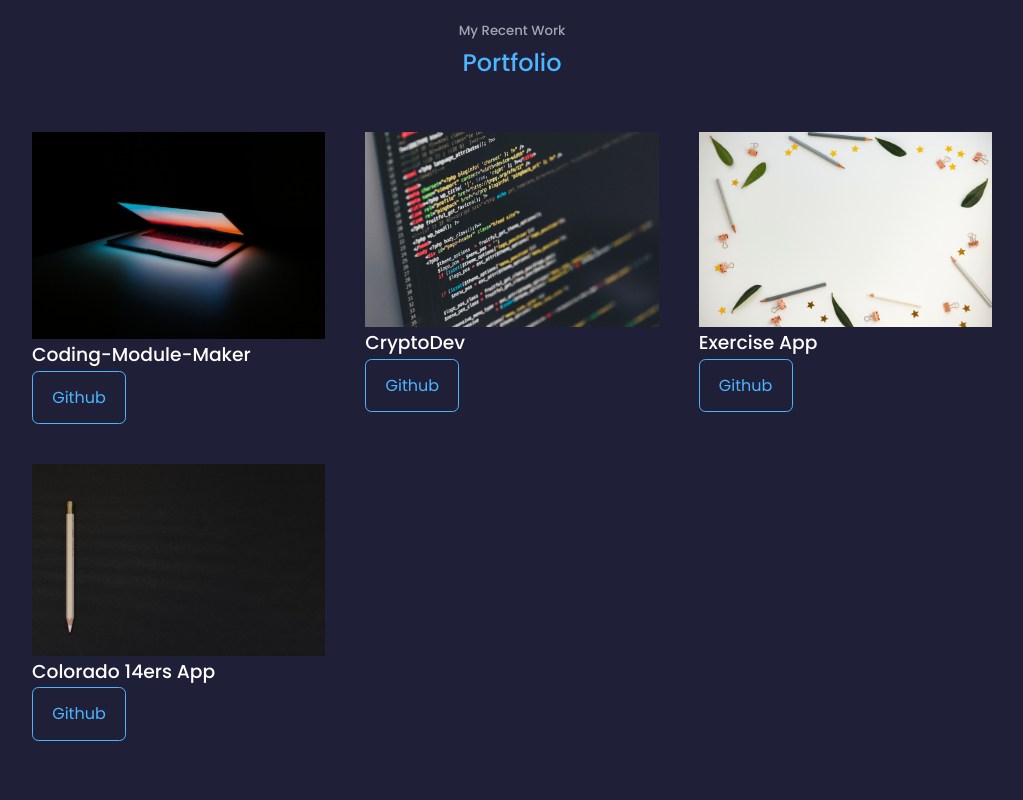
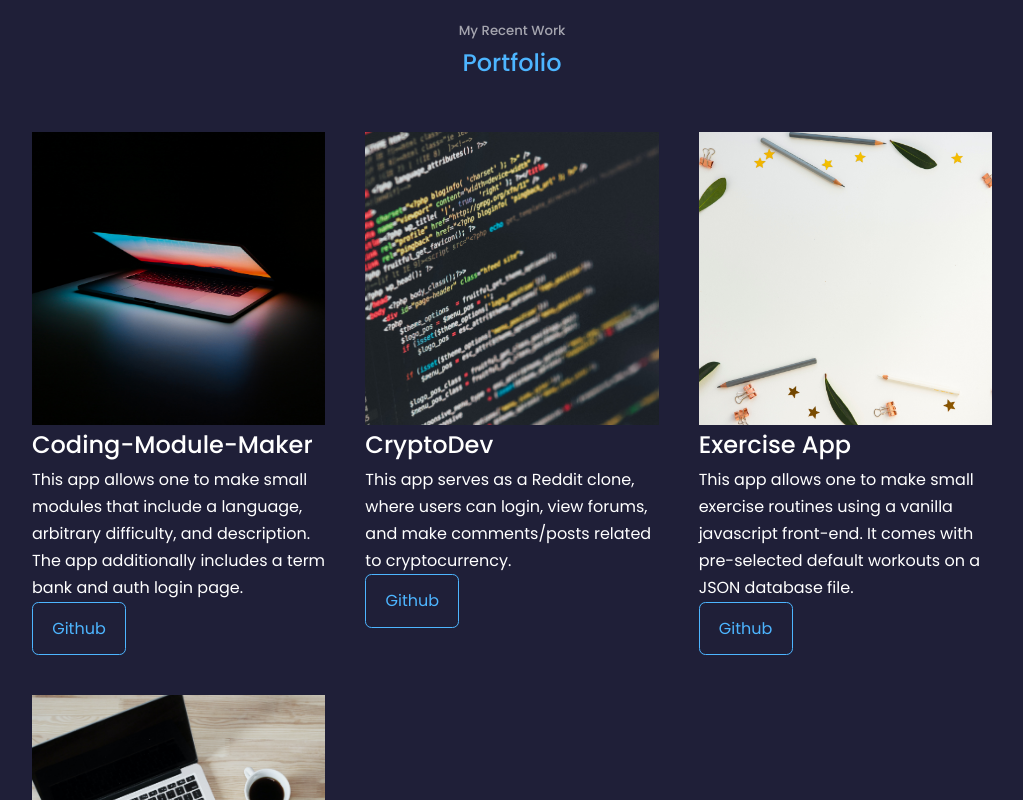
Before and after one commit to ericeinerson/react-portfolio, a React (Create React App) app: page / in a window 1280 px wide. Shown: the part 2260-3060 px from the top of the page, without its empty margins (128-1151 px from the left). Built offline with nearby package versions, Linux system fonts and the light colour scheme.

Commit message:
added descriptions of projects to portfolio section, changed titles from h3 to h2

```diff
--- a/src/components/Portfolio/Portfolio.js
+++ b/src/components/Portfolio/Portfolio.js
@@ -12,6 +12,7 @@ const data = [
     id: 1,
     image: IMG1,
     title: "Coding-Module-Maker",
+    description: "This app allows one to make small modules that include a language, arbitrary difficulty, and description. The app additionally includes a term bank and auth login page.",
     github: "https://github.com/ericeinerson/eduhub",
     demo: "Need to complete"
   },
@@ -19,6 +20,7 @@ const data = [
     id: 2,
     image: IMG2,
     title: "CryptoDev",
+    description: "This app serves as a Reddit clone, where users can login, view forums, and make comments/posts related to cryptocurrency.",
     github: "https://github.com/ericeinerson/CryptoDev",
     demo: "Need to complete"
   },
@@ -26,6 +28,7 @@ const data = [
     id: 3,
     image: IMG3,
     title: "Exercise App",
+    description: "This app allows one to make small exercise routines using a vanilla javascript front-end. It comes with pre-selected default workouts on a JSON database file.",
     github: "https://github.com/ericeinerson/exercise",
     demo: "Need to complete"
   },
@@ -33,6 +36,7 @@ const data = [
     id: 4,
     image: IMG4,
     title: "Colorado 14ers App",
+    description: "This app describes several 14ers within the state of Colorado. It uses CRUD to allow users to access the 14ers' information from a JSON database file, create new 14ers, and delete 14ers from the database as well.",
     github: "https://github.com/ericeinerson/1414ers",
     demo: "Need to complete"
   },
@@ -59,13 +63,14 @@ function Portfolio() {
 
       <div className="container portfolio__container">
         {
-          data.map(({id, image, title, github, demo}) => {
+          data.map(({id, image, title, description, github, demo}) => {
             return (
               <article key={id} className='portfolio__item'>
                 <div className='portfolio__item-image'>
                   <img src={image} alt={title}/>
                 </div>
-                <h3>{title}</h3>
+                <h2>{title}</h2>
+                <p>{description}</p>
                 <div className="portfolio__item-cta">
                   <a href={github} className='btn' target="_blank">Github</a>
                   {/* <a href={demo} className='btn btn-primary' target="_blank">Github Demo (Need to Add)</a> */}
--- a/src/components/Portfolio/portfolio.css
+++ b/src/components/Portfolio/portfolio.css
@@ -22,8 +22,11 @@
     overflow: hidden;
 }
 
-.porfolio__item h3 {
-    margin: 1.2rem 0 2rem;
+.portfolio__item-image img {
+    display: flex;
+    aspect-ratio: 1/1;
+    width: 100%;
+    height: 100%;
 }
 
 .portolio__item-cta {
```
Also changed, not shown: src/Assets/img4.jpg, src/Assets/img5.jpg.
